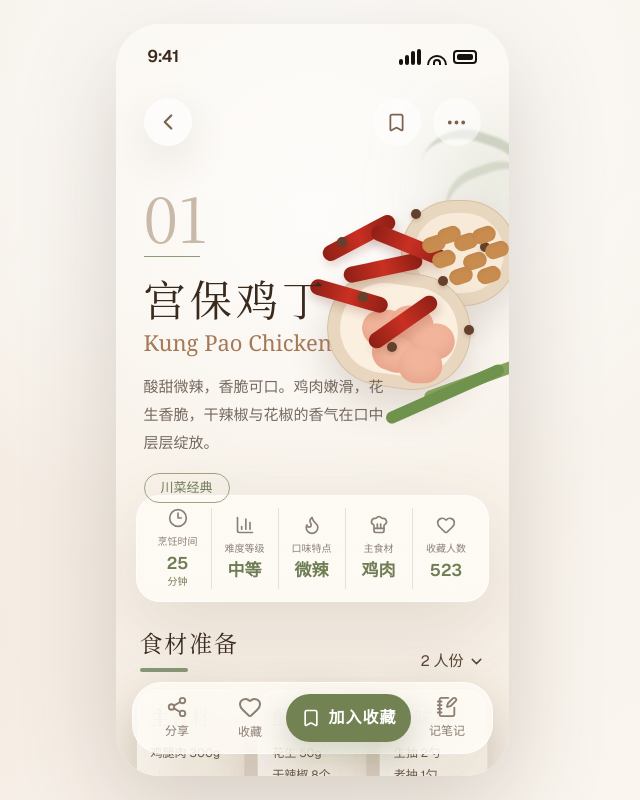
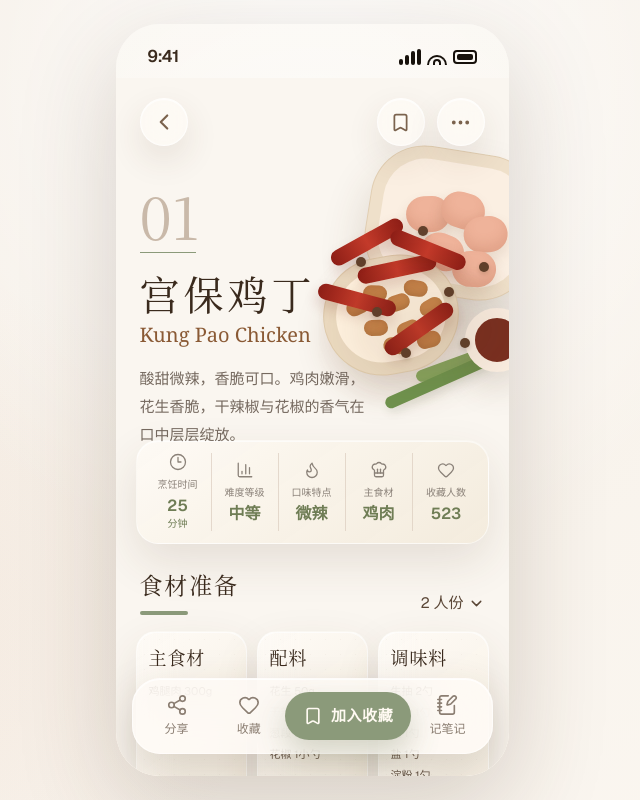
Before and after one commit to celinehan77-blip/recipe-ticket-app-v2, a Next.js app: page /recipe/kung-pao-chicken in a window 1280 px wide. Shown: the whole page, without its empty margins (328-968 px from the left). Built offline with nearby package versions, Linux system fonts and the light colour scheme.

Commit message:
保存菜谱详情页第一版高保真布局

```diff
--- a/src/app/globals.css
+++ b/src/app/globals.css
@@ -318,6 +318,97 @@ input {
   color: #c76545;
 }
 
+.recipe-detail-scroll {
+  background: #faf6f0;
+}
+
+.recipe-nav-button {
+  display: grid;
+  height: 48px;
+  width: 48px;
+  place-items: center;
+  border: 1px solid rgba(255, 255, 255, 0.62);
+  border-radius: 999px;
+  background: rgba(255, 252, 247, 0.62);
+  color: #7b634e;
+  box-shadow:
+    0 14px 34px rgba(82, 55, 34, 0.11),
+    inset 0 1px 0 rgba(255, 255, 255, 0.7);
+  backdrop-filter: blur(18px);
+}
+
+.recipe-hero-photo::before {
+  content: "";
+  position: absolute;
+  inset: 8px 0 0 20px;
+  border-radius: 52px;
+  background:
+    radial-gradient(circle at 58% 18%, rgba(255, 255, 255, 0.72), transparent 32%),
+    radial-gradient(circle at 34% 68%, rgba(201, 129, 91, 0.13), transparent 40%);
+  filter: blur(1px);
+}
+
+.recipe-hero-photo::after {
+  content: "";
+  position: absolute;
+  right: 24px;
+  bottom: 18px;
+  height: 112px;
+  width: 164px;
+  border-radius: 50%;
+  background: rgba(90, 54, 27, 0.08);
+  filter: blur(18px);
+}
+
+.recipe-stats-card,
+.recipe-steps-card,
+.recipe-ingredient-card {
+  position: relative;
+  border: 1px solid rgba(255, 255, 255, 0.58);
+  background:
+    linear-gradient(145deg, rgba(255, 252, 247, 0.9), rgba(243, 235, 221, 0.88)),
+    #f3ebdd;
+  box-shadow:
+    0 18px 45px rgba(84, 55, 29, 0.12),
+    inset 0 1px 0 rgba(255, 255, 255, 0.68);
+}
+
+.recipe-ingredient-card::after,
+.recipe-steps-card::after {
+  content: "";
+  position: absolute;
+  inset: 0;
+  pointer-events: none;
+  border-radius: inherit;
+  background-image:
+    radial-gradient(rgba(88, 61, 34, 0.07) 0.6px, transparent 0.6px),
+    linear-gradient(90deg, rgba(255, 255, 255, 0.24), transparent 44%);
+  background-size:
+    15px 15px,
+    auto;
+  opacity: 0.55;
+}
+
+.ingredient-photo::after,
+.step-thumb::after {
+  content: "";
+  position: absolute;
+  inset: 0;
+  pointer-events: none;
+  background:
+    radial-gradient(circle at 30% 22%, rgba(255, 255, 255, 0.52), transparent 30%),
+    linear-gradient(180deg, transparent, rgba(74, 44, 24, 0.08));
+}
+
+.recipe-action-bar {
+  border: 1px solid rgba(255, 255, 255, 0.62);
+  background: rgba(255, 252, 247, 0.76);
+  box-shadow:
+    0 18px 48px rgba(73, 48, 28, 0.18),
+    inset 0 1px 0 rgba(255, 255, 255, 0.76);
+  backdrop-filter: blur(22px);
+}
+
 .barcode {
   height: 28px;
   background: repeating-linear-gradient(
--- a/src/components/recipe/RecipeDetailScreen.tsx
+++ b/src/components/recipe/RecipeDetailScreen.tsx
@@ -26,84 +26,87 @@ type RecipeDetailScreenProps = {
 
 const statIcons = [Clock3, BarChart3, Flame, ChefHat, Heart];
 
-const peanutDots = [
-  ["18%", "34%"],
-  ["31%", "25%"],
-  ["46%", "32%"],
-  ["62%", "25%"],
-  ["73%", "39%"],
-  ["27%", "48%"],
-  ["54%", "50%"],
-  ["42%", "64%"],
-  ["66%", "63%"],
+const peanuts = [
+  ["18%", "31%", "-16deg"],
+  ["32%", "22%", "12deg"],
+  ["48%", "34%", "-8deg"],
+  ["63%", "24%", "18deg"],
+  ["72%", "42%", "-20deg"],
+  ["28%", "52%", "8deg"],
+  ["52%", "58%", "-12deg"],
+  ["40%", "70%", "16deg"],
+  ["66%", "70%", "-6deg"],
 ];
 
-const pepperDots = [
-  ["20%", "38%"],
-  ["28%", "58%"],
-  ["48%", "28%"],
-  ["58%", "52%"],
-  ["74%", "40%"],
-  ["68%", "70%"],
-  ["39%", "76%"],
+const peppercorns = [
+  ["24%", "42%"],
+  ["31%", "62%"],
+  ["50%", "30%"],
+  ["61%", "54%"],
+  ["76%", "44%"],
+  ["68%", "74%"],
+  ["43%", "78%"],
+];
+
+const bottomActions = [
+  { label: "分享", icon: Share2 },
+  { label: "收藏", icon: Heart },
+  { label: "记笔记", icon: NotebookPen },
 ];
 
 function FoodStillLife() {
   return (
-    <div className="pointer-events-none absolute -right-10 top-[54px] h-[276px] w-[264px]">
-      <div className="absolute right-0 top-0 h-28 w-28 rounded-full bg-[#8b9a7a]/20 blur-2xl" />
-      <div className="absolute right-5 top-0 h-24 w-28 rotate-[18deg] rounded-[999px] border-t-[10px] border-[#8b9a7a]/35 blur-[1px]" />
-      <div className="absolute right-2 top-8 h-20 w-24 rotate-[-20deg] rounded-[999px] border-t-[9px] border-[#8b9a7a]/25 blur-[1px]" />
-
-      <div className="absolute right-8 top-[68px] h-[106px] w-[116px] rounded-full border border-[#b69573]/35 bg-[#e8d7bf] shadow-[0_18px_38px_rgba(80,52,32,0.14)]">
-        <div className="absolute inset-3 rounded-full bg-[#f7ead9]" />
-        {peanutDots.map(([left, top], index) => (
+    <div className="recipe-hero-photo pointer-events-none absolute -right-7 top-[72px] h-[254px] w-[238px]">
+      <div className="absolute right-0 top-0 h-[146px] w-[170px] rotate-[9deg] rounded-[54px] border border-[#d0b996]/45 bg-[#efe0ca] shadow-[0_24px_44px_rgba(83,55,31,0.16)]">
+        <span className="absolute inset-3 rounded-[42px] bg-[#fbefe2]" />
+        {[
+          ["22%", "34%", "-10deg"],
+          ["42%", "28%", "8deg"],
+          ["58%", "42%", "-14deg"],
+          ["34%", "58%", "12deg"],
+          ["54%", "67%", "-7deg"],
+        ].map(([left, top, rotate], index) => (
           <span
-            key={`hero-peanut-${index}`}
-            className="absolute z-10 h-4 w-6 rotate-[-18deg] rounded-[999px] bg-[#c98c4f] shadow-inner"
-            style={{ left, top }}
+            key={`hero-chicken-${index}`}
+            className="absolute z-10 h-9 w-11 rounded-[18px] bg-[#efb39a] shadow-[inset_0_-8px_12px_rgba(174,94,66,0.18),0_7px_14px_rgba(102,58,34,0.12)]"
+            style={{ left, top, transform: `rotate(${rotate})` }}
           />
         ))}
       </div>
 
-      <div className="absolute right-[78px] top-[140px] h-[116px] w-[144px] rotate-[8deg] rounded-full border border-[#b69573]/35 bg-[#e8d6bf] shadow-[0_18px_38px_rgba(80,52,32,0.16)]">
-        <div className="absolute inset-3 rounded-full bg-[#fbefe0]" />
-        {[
-          ["24%", "34%", "-10deg"],
-          ["43%", "28%", "9deg"],
-          ["59%", "40%", "-14deg"],
-          ["33%", "55%", "12deg"],
-          ["53%", "62%", "-8deg"],
-        ].map(([left, top, rotate], index) => (
+      <div className="absolute right-[78px] top-[106px] h-[118px] w-[136px] rotate-[-10deg] rounded-full border border-[#d0b996]/45 bg-[#ead9bf] shadow-[0_20px_34px_rgba(83,55,31,0.14)]">
+        <span className="absolute inset-3 rounded-full bg-[#fff2df]" />
+        {peanuts.map(([left, top, rotate], index) => (
           <span
-            key={`hero-chicken-${index}`}
-            className="absolute z-10 h-9 w-11 rounded-[18px] bg-[#f2b59c] shadow-[inset_0_-6px_12px_rgba(182,102,72,0.18)]"
+            key={`hero-peanut-${index}`}
+            className="absolute z-10 h-4 w-6 rounded-[999px] bg-[#c9874c] shadow-[inset_0_-3px_5px_rgba(116,70,34,0.22)]"
             style={{ left, top, transform: `rotate(${rotate})` }}
           />
         ))}
       </div>
 
       {[
-        ["34px", "98px", "-28deg"],
-        ["58px", "128px", "-12deg"],
-        ["24px", "156px", "16deg"],
-        ["84px", "105px", "22deg"],
-        ["78px", "182px", "-35deg"],
+        ["28px", "84px", "-29deg"],
+        ["58px", "111px", "-12deg"],
+        ["18px", "142px", "15deg"],
+        ["89px", "92px", "22deg"],
+        ["80px", "171px", "-35deg"],
       ].map(([left, top, rotate], index) => (
         <span
           key={`hero-chili-${index}`}
-          className="absolute h-4 w-20 rounded-full bg-gradient-to-r from-[#8e1f16] via-[#c93022] to-[#8e1f16] shadow-[0_5px_10px_rgba(106,28,18,0.18)]"
+          className="absolute h-4 w-20 rounded-full bg-gradient-to-r from-[#8d1e16] via-[#c33a2a] to-[#8d1e16] shadow-[0_7px_14px_rgba(106,28,18,0.18)]"
           style={{ left, top, transform: `rotate(${rotate})` }}
         />
       ))}
 
-      <span className="absolute bottom-6 right-2 h-3 w-[120px] rotate-[-20deg] rounded-full bg-[#86a25d]" />
-      <span className="absolute bottom-2 right-10 h-3 w-32 rotate-[-24deg] rounded-full bg-[#6f924d]" />
+      <span className="absolute bottom-10 right-2 h-3 w-[116px] rotate-[-20deg] rounded-full bg-[#86a25d] shadow-[0_5px_10px_rgba(72,94,50,0.12)]" />
+      <span className="absolute bottom-4 right-11 h-3 w-28 rotate-[-24deg] rounded-full bg-[#6f924d] shadow-[0_5px_10px_rgba(72,94,50,0.12)]" />
+      <span className="absolute right-2 top-[158px] h-16 w-16 rounded-full border-[10px] border-[#fbefe2] bg-[#7a2f20] shadow-[0_18px_32px_rgba(83,55,31,0.12)]" />
 
-      {pepperDots.map(([left, top], index) => (
+      {peppercorns.map(([left, top], index) => (
         <span
           key={`hero-pepper-${index}`}
-          className="absolute h-2.5 w-2.5 rounded-full bg-[#63412c] shadow-[0_2px_4px_rgba(80,52,32,0.2)]"
+          className="absolute h-2.5 w-2.5 rounded-full bg-[#61402b] shadow-[0_2px_4px_rgba(80,52,32,0.2)]"
           style={{ left, top }}
         />
       ))}
@@ -114,13 +117,13 @@ function FoodStillLife() {
 function IngredientArt({ id }: { id: IngredientGroup["id"] }) {
   if (id === "main") {
     return (
-      <div className="relative mt-4 h-[92px] overflow-hidden rounded-[18px] bg-[#ead8c1]">
-        <div className="absolute left-5 top-7 h-16 w-24 rounded-full bg-[#f8eadb] shadow-inner" />
+      <div className="ingredient-photo relative mt-auto h-[82px] overflow-hidden rounded-[18px] bg-[#ead8c1]">
+        <div className="absolute left-3 top-5 h-14 w-24 rounded-full bg-[#f8eadb] shadow-inner" />
         {[
-          ["38px", "42px", "-10deg"],
-          ["61px", "35px", "12deg"],
-          ["82px", "48px", "-4deg"],
-          ["50px", "58px", "8deg"],
+          ["26px", "34px", "-10deg"],
+          ["50px", "27px", "12deg"],
+          ["70px", "42px", "-4deg"],
+          ["38px", "50px", "8deg"],
         ].map(([left, top, rotate], index) => (
           <span
             key={`main-${index}`}
@@ -128,17 +131,17 @@ function IngredientArt({ id }: { id: IngredientGroup["id"] }) {
             style={{ left, top, transform: `rotate(${rotate})` }}
           />
         ))}
-        <span className="absolute right-8 top-8 h-8 w-8 rounded-full bg-[#8b9a7a]/75" />
-        <span className="absolute right-4 top-11 h-9 w-4 rotate-[42deg] rounded-full bg-[#8b9a7a]/65" />
+        <span className="absolute right-7 top-7 h-8 w-8 rounded-full bg-[#8b9a7a]/75" />
+        <span className="absolute right-3 top-10 h-9 w-4 rotate-[42deg] rounded-full bg-[#8b9a7a]/65" />
       </div>
     );
   }
 
   if (id === "side") {
     return (
-      <div className="relative mt-4 h-[92px] overflow-hidden rounded-[18px] bg-[#efe1cf]">
-        <div className="absolute right-4 top-4 h-12 w-14 rounded-full bg-[#f8ecd9] shadow-inner" />
-        {peanutDots.slice(0, 6).map(([left, top], index) => (
+      <div className="ingredient-photo relative mt-auto h-[82px] overflow-hidden rounded-[18px] bg-[#efe1cf]">
+        <div className="absolute right-2 top-3 h-12 w-14 rounded-full bg-[#f8ecd9] shadow-inner" />
+        {peanuts.slice(0, 6).map(([left, top], index) => (
           <span
             key={`side-peanut-${index}`}
             className="absolute h-3 w-5 rotate-[-18deg] rounded-full bg-[#c98c4f]"
@@ -153,12 +156,12 @@ function IngredientArt({ id }: { id: IngredientGroup["id"] }) {
   }
 
   return (
-    <div className="relative mt-4 h-[92px] overflow-hidden rounded-[18px] bg-[#f0e2d1]">
+    <div className="ingredient-photo relative mt-auto h-[82px] overflow-hidden rounded-[18px] bg-[#f0e2d1]">
       {[
-        ["20px", "22px", "#5b2c1b"],
-        ["64px", "22px", "#b63720"],
-        ["45px", "55px", "#d68c36"],
-        ["88px", "55px", "#f5f0e8"],
+        ["14px", "18px", "#5b2c1b"],
+        ["52px", "18px", "#b63720"],
+        ["35px", "49px", "#d68c36"],
+        ["76px", "47px", "#f5f0e8"],
       ].map(([left, top, color], index) => (
         <span
           key={`seasoning-${index}`}
@@ -180,10 +183,10 @@ function StepThumb({ index }: { index: number }) {
   ];
 
   return (
-    <div className="relative h-12 w-16 shrink-0 overflow-hidden rounded-[18px] bg-[#efe3d3] shadow-inner">
-      <span className={`absolute left-3 top-4 h-5 w-9 rounded-full ${tones[index]}`} />
-      <span className="absolute right-3 top-3 h-3 w-3 rounded-full bg-[#c98c4f]" />
-      <span className="absolute bottom-2 left-6 h-2 w-8 rounded-full bg-[#8b9a7a]" />
+    <div className="step-thumb relative h-[52px] w-[54px] shrink-0 overflow-hidden rounded-[16px] bg-[#efe3d3] shadow-inner">
+      <span className={`absolute left-2.5 top-4 h-5 w-8 rounded-full ${tones[index]}`} />
+      <span className="absolute right-2 top-3 h-3 w-3 rounded-full bg-[#c98c4f]" />
+      <span className="absolute bottom-2 left-5 h-2 w-7 rounded-full bg-[#8b9a7a]" />
     </div>
   );
 }
@@ -193,26 +196,26 @@ export function RecipeDetailScreen({ backHref }: RecipeDetailScreenProps) {
     <IphoneFrame>
       <IosStatusBar />
 
-      <div className="app-content pb-28">
-        <section className="relative min-h-[376px] px-7 pt-5">
+      <div className="app-content recipe-detail-scroll pb-[150px]">
+        <section className="relative min-h-[374px] px-6 pt-5">
           <div className="relative z-30 flex items-center justify-between">
             <Link
               href={backHref}
               aria-label="返回"
-                className="grid h-12 w-12 place-items-center rounded-full bg-white/56 text-[#7b634e] shadow-[0_16px_40px_rgba(82,55,34,0.1)]"
+              className="recipe-nav-button"
             >
               <ChevronLeft size={26} />
             </Link>
             <div className="flex gap-3">
               <button
                 aria-label="收藏"
-                className="grid h-12 w-12 place-items-center rounded-full bg-white/56 text-[#7b634e]"
+                className="recipe-nav-button"
               >
                 <Bookmark size={21} />
               </button>
               <button
                 aria-label="更多"
-                className="grid h-12 w-12 place-items-center rounded-full bg-white/56 text-[#7b634e]"
+                className="recipe-nav-button"
               >
                 <MoreHorizontal size={23} />
               </button>
@@ -225,24 +228,21 @@ export function RecipeDetailScreen({ backHref }: RecipeDetailScreenProps) {
             initial={{ opacity: 0, y: 22 }}
             animate={{ opacity: 1, y: 0 }}
             transition={{ duration: 0.62, ease: [0.22, 1, 0.36, 1] }}
-            className="relative z-20 mt-10"
+            className="relative z-20 mt-10 max-w-[232px]"
           >
-            <p className="font-display text-[62px] leading-none text-[#c9b9a9]">
+            <p className="font-display text-[58px] leading-none text-[#c9b9a9]">
               {kungPaoRecipe.no}
             </p>
             <div className="mt-2 h-px w-14 bg-[#8b9a7a]" />
-            <h1 className="font-display mt-5 text-[42px] leading-none tracking-[0.1em] text-[#3a2a1d]">
+            <h1 className="font-display mt-5 text-[40px] leading-none tracking-[0.1em] text-[#3a2a1d]">
               {kungPaoRecipe.title}
             </h1>
-            <p className="mt-3 font-serif text-[22px] leading-none text-[#a57956]">
+            <p className="mt-3 font-serif text-[20px] leading-none text-[#8a5a35]">
               {kungPaoRecipe.englishTitle}
             </p>
-            <p className="mt-5 max-w-[248px] text-[15px] leading-7 text-[#75695f]">
+            <p className="mt-5 text-[15px] leading-7 text-[#75695f]">
               {kungPaoRecipe.description}
             </p>
-            <span className="mt-4 inline-flex rounded-full border border-[#9aa583] px-4 py-1 text-[13px] font-medium text-[#6f7d5a]">
-              {kungPaoRecipe.tag}
-            </span>
           </motion.div>
         </section>
 
@@ -250,18 +250,18 @@ export function RecipeDetailScreen({ backHref }: RecipeDetailScreenProps) {
           initial={{ opacity: 0, y: 22 }}
           animate={{ opacity: 1, y: 0 }}
           transition={{ delay: 0.08, duration: 0.6 }}
-          className="glass-panel mx-5 -mt-2 grid grid-cols-5 rounded-[24px] px-2 py-3"
+          className="recipe-stats-card mx-5 -mt-3 grid grid-cols-5 rounded-[22px] px-2 py-3"
         >
           {kungPaoRecipe.stats.map((stat, index) => {
             const Icon = statIcons[index];
             return (
               <div
                 key={stat.label}
-                className="flex min-h-[72px] flex-col items-center justify-center border-r border-[#d8cabb]/55 px-1 text-center last:border-r-0"
+                className="flex min-h-[70px] flex-col items-center justify-center border-r border-[#d8cabb]/65 px-1 text-center last:border-r-0"
               >
-                <Icon size={20} className="text-[#8a8178]" />
+                <Icon size={18} strokeWidth={1.7} className="text-[#8a8178]" />
                 <p className="mt-1.5 text-[10px] text-[#8a8178]">{stat.label}</p>
-                <p className="mt-1 text-[17px] font-semibold leading-tight text-[#6f7d55]">
+                <p className="mt-1 text-[16px] font-semibold leading-tight text-[#6f7d55]">
                   {stat.value}
                 </p>
                 {stat.suffix ? (
@@ -288,24 +288,24 @@ export function RecipeDetailScreen({ backHref }: RecipeDetailScreenProps) {
             </button>
           </div>
 
-          <div className="grid grid-cols-3 gap-3">
+          <div className="grid grid-cols-3 gap-2.5">
             {kungPaoRecipe.ingredientGroups.map((group, index) => (
               <motion.article
                 key={group.id}
                 initial={{ opacity: 0, y: 18 }}
                 animate={{ opacity: 1, y: 0 }}
                 transition={{ delay: 0.12 + index * 0.08, duration: 0.45 }}
-                className="paper-card rounded-[20px] p-3.5"
+                className="recipe-ingredient-card flex min-h-[226px] flex-col rounded-[20px] p-3"
               >
-                <div className="relative z-10">
-                  <h3 className="font-display text-[19px] tracking-[0.06em] text-[#3a2a1d]">
+                <div className="relative z-10 flex min-h-full flex-col">
+                  <h3 className="font-display text-[18px] tracking-[0.05em] text-[#3a2a1d]">
                     {group.title}
                   </h3>
-                  <div className="mt-3 space-y-1">
+                  <div className="mt-3 min-h-[86px] space-y-1">
                     {group.items.map((item) => (
                       <p
                         key={`${group.id}-${item.name}`}
-                        className="text-[12px] leading-[18px] text-[#69594b]"
+                        className="text-[11px] leading-[17px] text-[#69594b]"
                       >
                         {item.name} {item.amount}
                       </p>
@@ -326,7 +326,7 @@ export function RecipeDetailScreen({ backHref }: RecipeDetailScreenProps) {
             <div className="mt-2 h-1 w-12 rounded-full bg-[#8b9a7a]" />
           </div>
 
-          <div className="glass-panel rounded-[22px] px-4 py-3">
+          <div className="recipe-steps-card rounded-[24px] px-4 py-3">
             {kungPaoRecipe.steps.map((step, index) => (
               <motion.div
                 key={step.id}
@@ -334,25 +334,25 @@ export function RecipeDetailScreen({ backHref }: RecipeDetailScreenProps) {
                 whileInView={{ opacity: 1, x: 0 }}
                 viewport={{ once: true, amount: 0.35 }}
                 transition={{ delay: index * 0.05, duration: 0.42 }}
-                className="relative flex gap-3 border-b border-[#dfd1c1]/75 py-2.5 last:border-b-0"
+                className="relative flex gap-3 border-b border-[#dfd1c1]/75 py-3.5 last:border-b-0"
               >
                 {index < kungPaoRecipe.steps.length - 1 ? (
-                  <span className="absolute left-[15px] top-11 h-[72px] border-l border-dashed border-[#c9bcae]" />
+                  <span className="absolute left-[15px] top-12 h-[78px] border-l border-dashed border-[#c9bcae]" />
                 ) : null}
-                <span className="relative z-10 mt-2 grid h-8 w-8 shrink-0 place-items-center rounded-full bg-[#7d8d61] text-[14px] font-semibold text-white">
+                <span className="relative z-10 mt-2 grid h-8 w-8 shrink-0 place-items-center rounded-full bg-[#8b9a7a] text-[14px] font-semibold text-[#fffaf2] shadow-[0_8px_16px_rgba(99,114,75,0.2)]">
                   {index + 1}
                 </span>
                 <StepThumb index={index} />
-                <div className="min-w-0 flex-1">
+                <div className="min-w-0 flex-1 pr-1">
                   <div className="flex items-start justify-between gap-2">
-                    <h3 className="font-display text-[19px] leading-7 text-[#3a2a1d]">
+                    <h3 className="font-display max-w-[128px] text-[18px] leading-6 text-[#3a2a1d]">
                       {step.title}
                     </h3>
-                    <span className="shrink-0 rounded-full bg-white/60 px-3 py-1 text-[13px] font-medium text-[#6a5748]">
+                    <span className="shrink-0 rounded-full bg-[#f4eadc] px-2.5 py-1 text-[12px] font-medium text-[#6a5748]">
                       {step.minutes}
                     </span>
                   </div>
-                  <p className="mt-1 text-[12px] leading-5 text-[#8a8178]">
+                  <p className="mt-1.5 text-[12px] leading-5 text-[#8a8178]">
                     {step.description}
                   </p>
                 </div>
@@ -362,24 +362,36 @@ export function RecipeDetailScreen({ backHref }: RecipeDetailScreenProps) {
         </section>
       </div>
 
-      <div className="safe-bottom absolute inset-x-0 bottom-0 z-40 mx-auto px-4">
-        <div className="glass-panel grid h-[72px] grid-cols-[1fr_1fr_1.7fr_1fr] items-center rounded-[30px] px-2 text-[#8b7e72]">
-          <button className="flex flex-col items-center gap-1 text-[12px]">
-            <Share2 size={22} />
-            分享
-          </button>
-          <button className="flex flex-col items-center gap-1 text-[12px]">
-            <Heart size={24} />
-            收藏
-          </button>
-          <button className="flex h-12 items-center justify-center gap-2 rounded-full bg-[#738253] text-[16px] font-semibold tracking-[0.06em] text-white shadow-[0_14px_30px_rgba(91,105,64,0.25)]">
+      <div className="safe-bottom pointer-events-none absolute inset-x-0 bottom-0 z-40 mx-auto px-4">
+        <div className="recipe-action-bar pointer-events-auto grid h-[76px] grid-cols-[1fr_1fr_1.75fr_1fr] items-center rounded-[28px] px-2 text-[#8b7e72]">
+          {bottomActions.slice(0, 2).map((action) => {
+            const Icon = action.icon;
+            return (
+              <button
+                key={action.label}
+                className="flex flex-col items-center gap-1 text-[12px]"
+              >
+                <Icon size={22} strokeWidth={1.8} />
+                {action.label}
+              </button>
+            );
+          })}
+          <button className="flex h-12 items-center justify-center gap-2 rounded-full bg-[#8b9a7a] text-[15px] font-semibold tracking-[0.04em] text-[#fffaf2] shadow-[0_14px_30px_rgba(91,105,64,0.25)]">
             <Bookmark size={20} />
             加入收藏
           </button>
-          <button className="flex flex-col items-center gap-1 text-[12px]">
-            <NotebookPen size={22} />
-            记笔记
-          </button>
+          {bottomActions.slice(2).map((action) => {
+            const Icon = action.icon;
+            return (
+              <button
+                key={action.label}
+                className="flex flex-col items-center gap-1 text-[12px]"
+              >
+                <Icon size={22} strokeWidth={1.8} />
+                {action.label}
+              </button>
+            );
+          })}
         </div>
       </div>
     </IphoneFrame>
```
